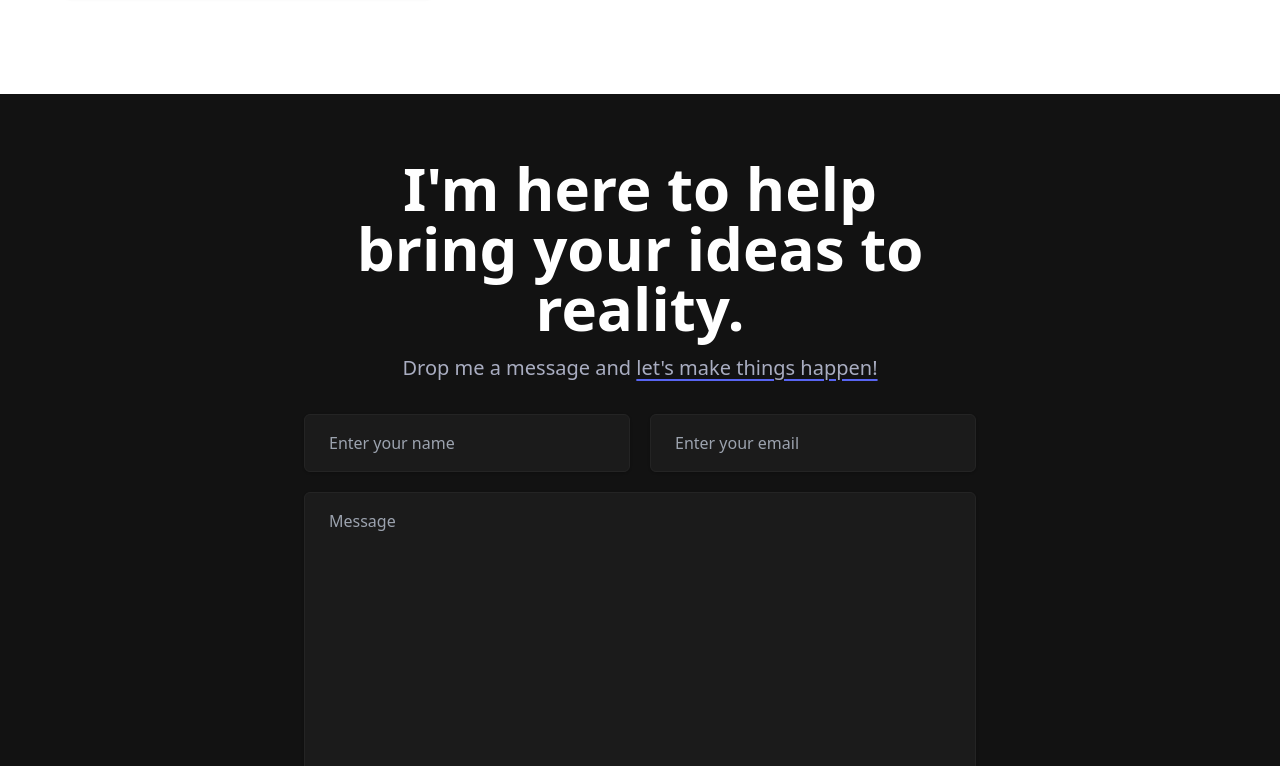
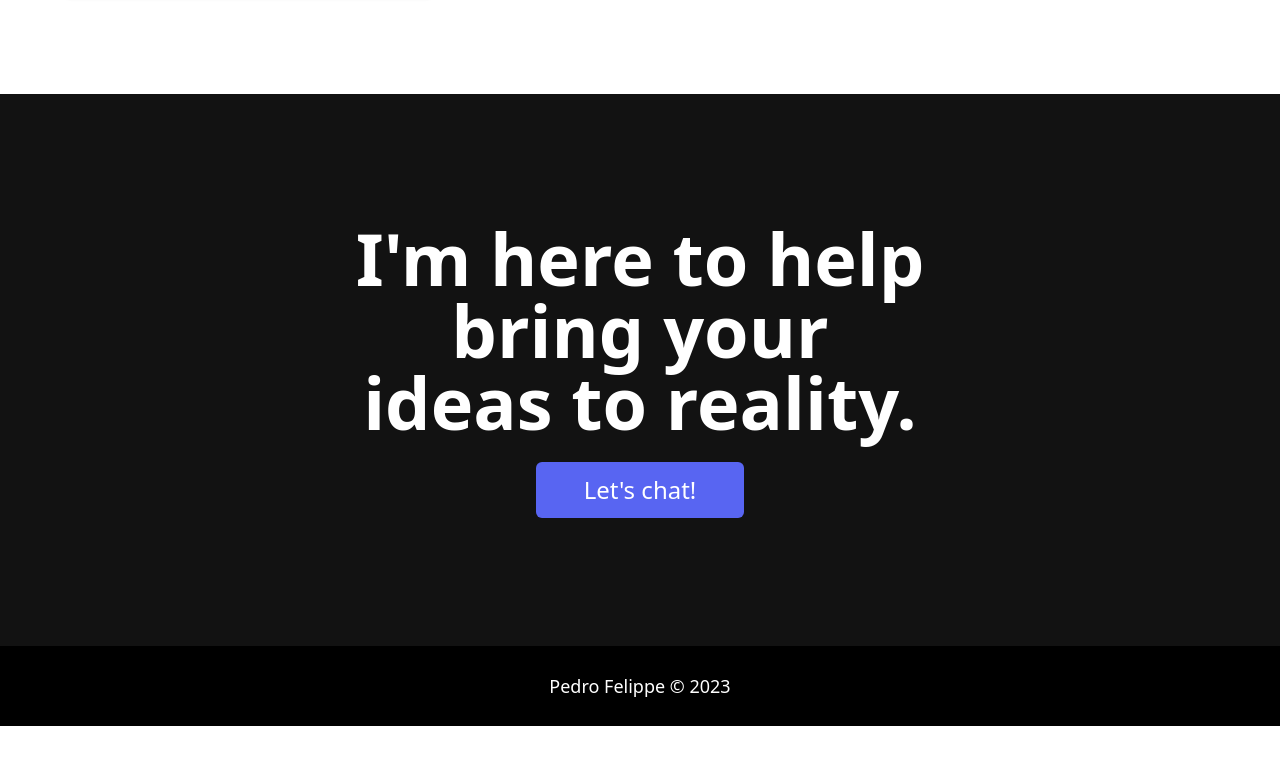
Before and after one commit to pefelippe/Portfolio, a Next.js app: page / in a window 1280 px wide. Shown: the part 1134-1900 px from the top of the page. After the commit the page ends 1860 px from the top, so only its background shows below. Built offline with nearby package versions, Linux system fonts and the light colour scheme.

Commit message:
ui refactor

```diff
--- a/pages/contact.tsx
+++ b/pages/contact.tsx
@@ -12,8 +12,8 @@ function Contact() {
       className="flex justify-center w-full mx-auto  max-w-7xl  h-fit px-6 min-h-screen
       items-center relative  max-xl:flex-col "
     >
-      <div className="relative h-full w-full flex justify-center gap-6 lg:gap-20 max-lg:flex-col items-center ">
-        <div className=" flex flex-col gap-4 lg:max-w-xl w-full h-full items-center justify-center ">
+      <div className="relative h-full w-full flex justify-center gap-6 lg:gap-20 max-lg:flex-col items-center text-center ">
+        <div className=" flex flex-col gap-4 lg:max-w-xl w-full h-full items-center justify-center  text-center ">
           <div className="w-full lg:max-w-2xl  text-xl gap-4 flex flex-col mb-4">
             <h1 className="text-4xl lg:text-6xl  font-bold leading-[1.2]  ">
               I'm here to help bring your online ideas to reality.
--- a/src/components/layout/Footer.tsx
+++ b/src/components/layout/Footer.tsx
@@ -5,8 +5,8 @@ function Footer() {
 
   return (
     <motion.footer
-      className="z-40 h-20  font-extralight items-center  flex mx-auto text-[#101010]  w-screen
-     text-lg  justify-between max-xl:px-6 max-w-7xl"
+      className="z-40 h-20 w-screen font-extralight items-center  flex mx-auto  text-[#fff] bg-[#000]
+     text-lg  justify-center max-xl:px-6 "
     >
       <p>Pedro Felippe © {year}</p>
     </motion.footer>
--- a/src/components/layout/Header.tsx
+++ b/src/components/layout/Header.tsx
@@ -39,7 +39,7 @@ const Header = () => {
       initial={{ opacity: 0, y: -50 }}
       animate={{ opacity: 1, y: 0 }}
       transition={{ duration: 0.5 }}
-      className="flex w-screen   rounded-sm z-40 backdrop mx-auto h-18 py-4 "
+      className="flex w-screen  fixed rounded-sm z-40 backdrop mx-auto h-18 py-4 bg-transparent"
     >
       <div className="flex w-full max-w-7xl mx-auto items-center justify-between ">
         <Link href="/">
--- a/src/content/ContactContent.tsx
+++ b/src/content/ContactContent.tsx
@@ -1,6 +1,6 @@
 /* eslint-disable react/no-unescaped-entities */
 import { motion } from "framer-motion";
-import MessageForm from "../components/MessageForm";
+import Link from "next/link";
 
 function ContactContent() {
   return (
@@ -8,26 +8,26 @@ function ContactContent() {
       initial={{ opacity: 0, y: 50 }}
       whileInView={{ opacity: 1, y: 0 }}
       transition={{ duration: 0.5 }}
-      className="flex justify-center w-full mx-auto  max-w-7xl min-h-screen max-xl:max-w-3xl
-      py-16 h-fit px-6 items-center relative  max-xl:flex-col "
+      className="flex justify-center w-full mx-auto  max-w-7xl py-32 max-xl:max-w-3xl
+     h-fit px-6 items-center relative  max-xl:flex-col "
     >
-      <div className="relative h-full w-full flex justify-center gap-8 flex-col  items-center">
-        <div className=" flex flex-col gap-4  h-full items-center justify-center ">
-          <div className=" text-xl gap-4 flex flex-col text-center items-center justify-center max-w-3xl">
-            <h1 className="text-5xl xl:text-6xl  font-bold leading-[1.2] max-w-xl w-fit ">
+      <div className="relative h-full w-full flex justify-between gap-8 flex-col  items-center">
+        <div className=" flex flex-col gap-8 h-full items-center justify-between ">
+          <div className=" text-xl gap-6 flex flex-col text-center items-center justify-center max-w-3xl">
+            <h1 className="text-5xl xl:text-7xl  font-bold leading-[1.2] max-w-xl w-fit ">
               I'm here to help bring your ideas to reality.
             </h1>
 
-            <h3 className="text-[20px]  text-gray-300 w-fit">
-              Drop me a message and{" "}
-              <span className="underline underline-offset-4 decoration-blue">
-                let's make things happen!
-              </span>
-            </h3>
+            <Link
+              href="/contact"
+              className="bg-blue px-12 font-normal rounded-md py-3 text-2xl"
+            >
+              Let's chat!
+            </Link>
           </div>
         </div>
-
-        <MessageForm />
+        <></>
+        {/* <MessageForm /> */}
       </div>
     </motion.div>
   );
--- a/src/content/HeroContent.tsx
+++ b/src/content/HeroContent.tsx
@@ -21,8 +21,11 @@ export default function About() {
         initial={{ opacity: 0, x: -75 }}
         animate={{ opacity: 1, x: 0 }}
         transition={{ duration: 0.75 }}
-        className="flex flex-col w-full gap-8"
+        className="flex flex-col w-full gap-4"
       >
+        <h4 className="text-md px-2 bg-blue font-medium w-fit text-white uppercase tracking-[2px]">
+          About-me
+        </h4>
         <h1 className="text-5xl xl:text-6xl  font-bold leading-[1.2] max-w-xl w-fit ">
           Creativity to <span className="">build digital solutions</span>
         </h1>
```
